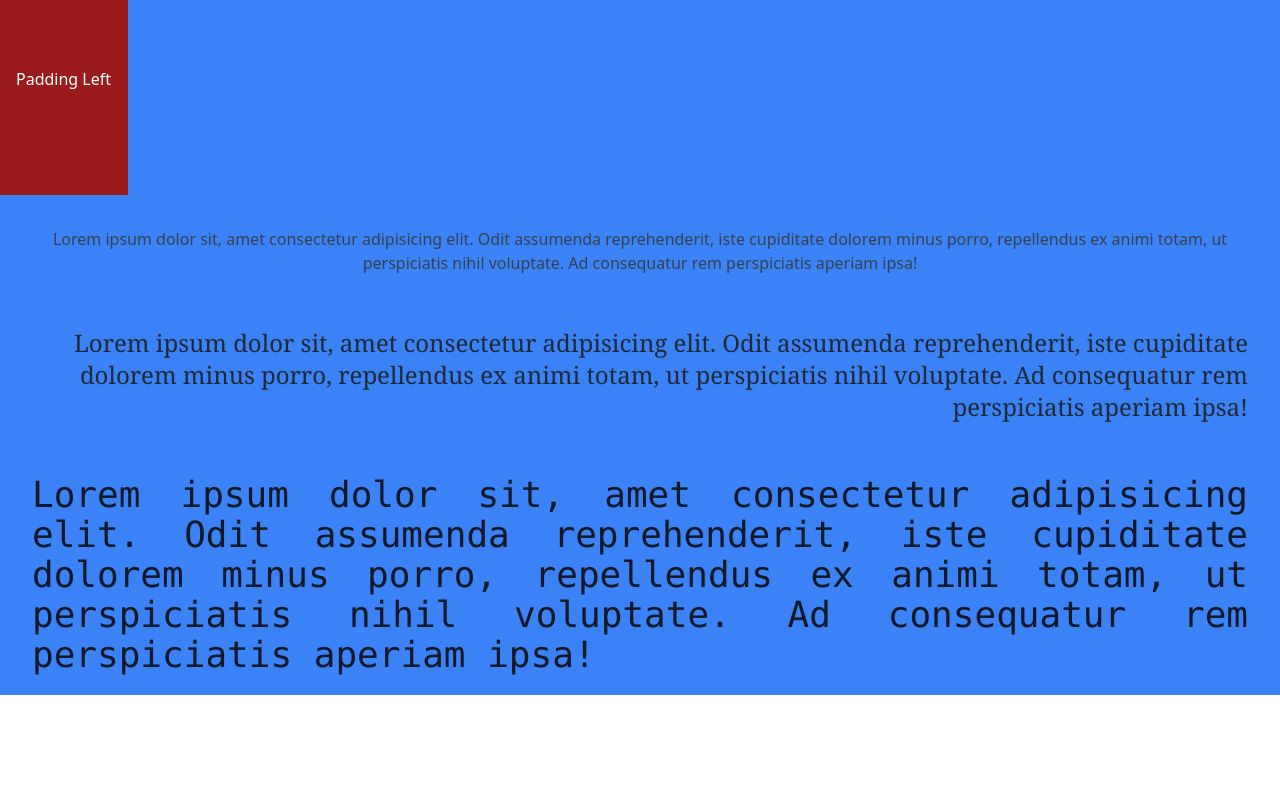
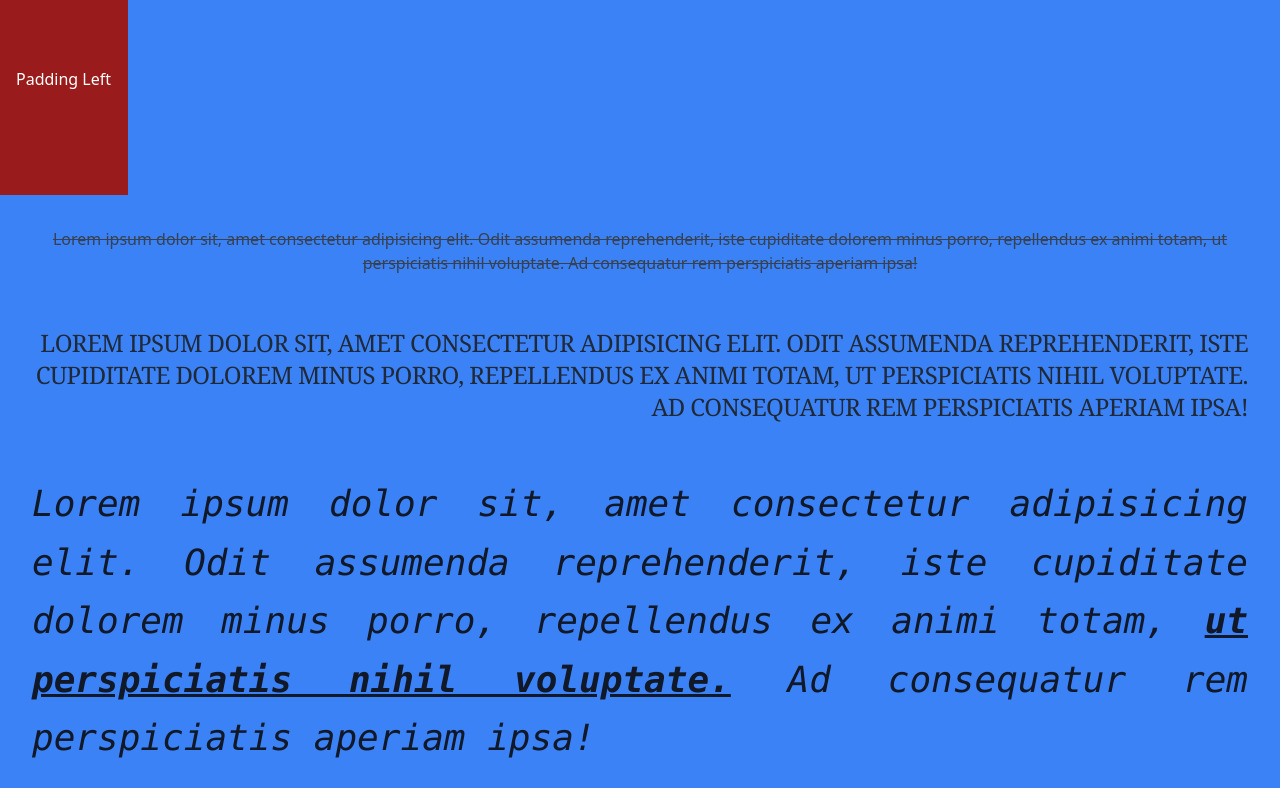
Before and after one commit to ImNotGabo/tailwind-practice, a React (Vite) app: page / in a window 1280 px wide. Shown: the part 1493-2293 px from the top of the page. Before the commit the page ends 2200 px from the top, so only its background shows below. Built offline with nearby package versions, Linux system fonts and the light colour scheme.

Commit message:
Styling Text Part 2

```diff
--- a/src/App.jsx
+++ b/src/App.jsx
@@ -41,19 +41,20 @@ function App() {
       <div className='w-32 h-32 bg-red-800 pl-4'>Padding Left</div>
 
       {/* Styling Text - Font Family Part 1*/}
-      <p className='font-sans text-base text-center text-gray-700 m-3 p-5'>
+      <p className='font-sans text-base text-center text-gray-700 m-3 p-5 line-through'>
         Lorem ipsum dolor sit, amet consectetur adipisicing elit. Odit assumenda reprehenderit, iste cupiditate dolorem
         minus porro, repellendus ex animi totam, ut perspiciatis nihil voluptate. Ad consequatur rem perspiciatis
         aperiam ipsa!
       </p>
-      <p className='font-serif text-2xl text-right text-gray-800 m-3 p-5'>
+      <p className='font-serif text-2xl text-right text-gray-800 m-3 p-5 tracking-tight uppercase'>
         Lorem ipsum dolor sit, amet consectetur adipisicing elit. Odit assumenda reprehenderit, iste cupiditate dolorem
         minus porro, repellendus ex animi totam, ut perspiciatis nihil voluptate. Ad consequatur rem perspiciatis
         aperiam ipsa!
       </p>
-      <p className='font-mono text-4xl text-justify text-gray-900 m-3 p-5'>
+      <p className='font-mono text-4xl text-justify text-gray-900 m-3 p-5 italic leading-relaxed'>
         Lorem ipsum dolor sit, amet consectetur adipisicing elit. Odit assumenda reprehenderit, iste cupiditate dolorem
-        minus porro, repellendus ex animi totam, ut perspiciatis nihil voluptate. Ad consequatur rem perspiciatis
+        minus porro, repellendus ex animi totam,{' '}
+        <span className='font-black underline'>ut perspiciatis nihil voluptate.</span> Ad consequatur rem perspiciatis
         aperiam ipsa!
       </p>
     </div>
```
Also changed, not shown: 1 other file (tests, documents, lock files or other folders).
